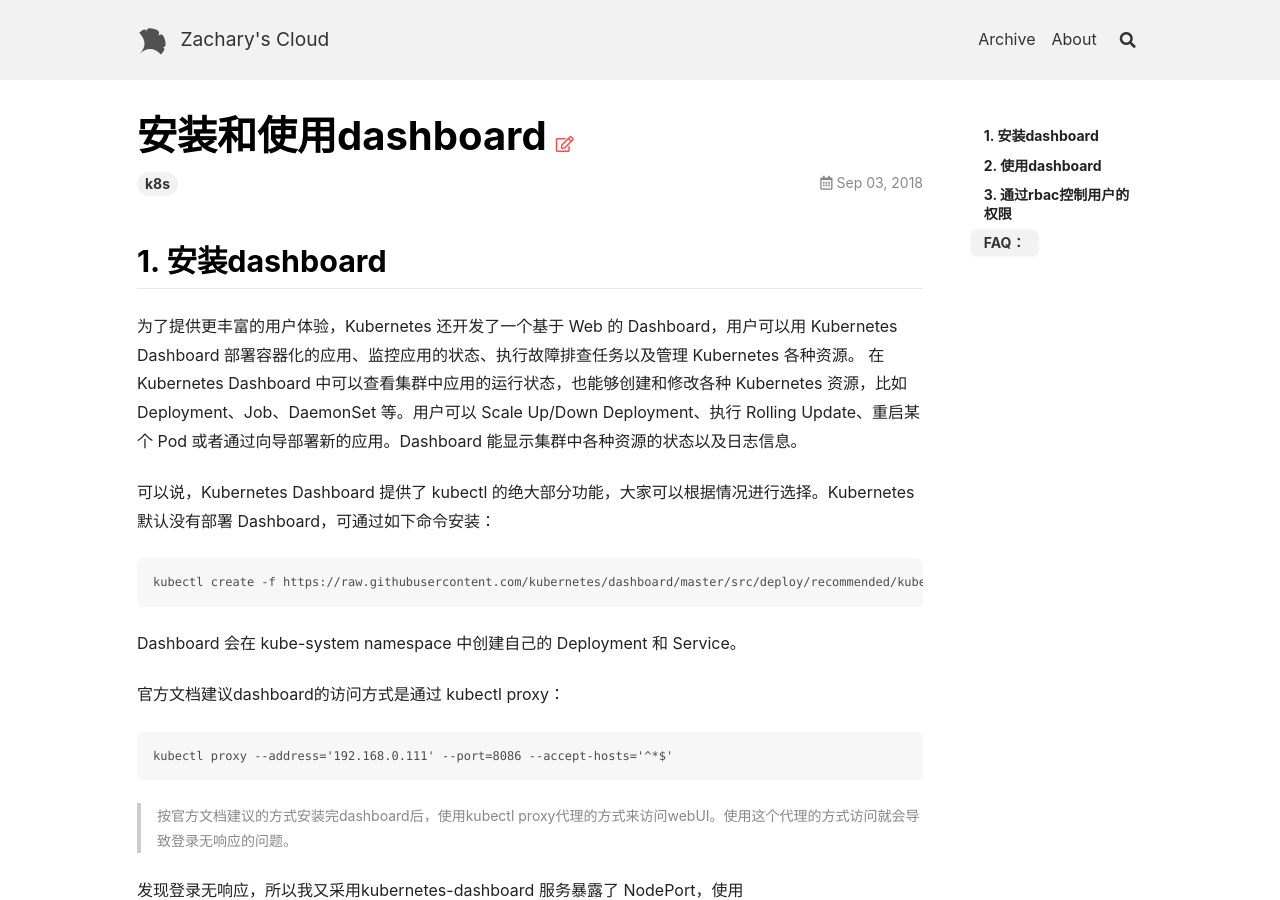
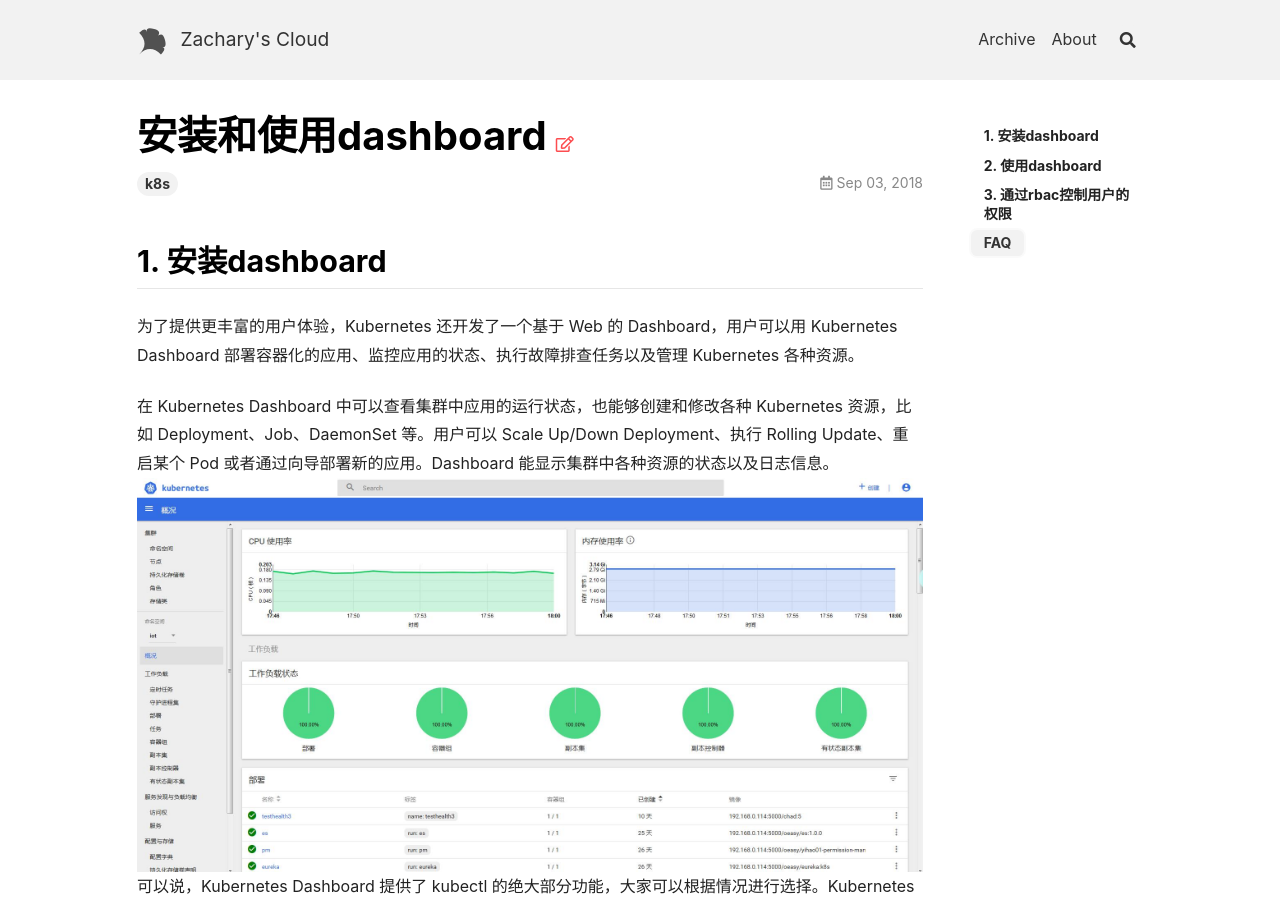
Before and after one commit to mazengxie/mazengxie.github.io, a Jekyll site: the page built from _posts/2018-09-03-install-dashboard-for-k8s.md, in a window 1280 px wide and 900 px high. Built offline with Jekyll 4.4.1, drawn with Linux system fonts in a browser that asks for light colours; nearby versions of some CDN libraries.

Commit message:
add dashborad image

```diff
--- a/_posts/2018-09-03-install-dashboard-for-k8s.md
+++ b/_posts/2018-09-03-install-dashboard-for-k8s.md
@@ -8,8 +8,9 @@
 
 为了提供更丰富的用户体验，Kubernetes 还开发了一个基于 Web 的 Dashboard，用户可以用 Kubernetes Dashboard 部署容器化的应用、监控应用的状态、执行故障排查任务以及管理 Kubernetes 各种资源。
 <!--more-->
+
 在 Kubernetes Dashboard 中可以查看集群中应用的运行状态，也能够创建和修改各种 Kubernetes 资源，比如 Deployment、Job、DaemonSet 等。用户可以 Scale Up/Down Deployment、执行 Rolling Update、重启某个 Pod 或者通过向导部署新的应用。Dashboard 能显示集群中各种资源的状态以及日志信息。
-
+![](/images/2018-09-03/source.jpg)
 可以说，Kubernetes Dashboard 提供了 kubectl 的绝大部分功能，大家可以根据情况进行选择。Kubernetes 默认没有部署 Dashboard，可通过如下命令安装：
 
 	kubectl create -f https://raw.githubusercontent.com/kubernetes/dashboard/master/src/deploy/recommended/kubernetes-dashboard.yaml
@@ -141,7 +142,7 @@
 	  apiGroup: rbac.authorization.k8s.io
 
 ![](/images/2018-09-03/all-ns.jpg)
-## FAQ：
+## FAQ
 
 1. 在dashboard界面登录没有反应？
 
```
Also changed, not shown: images/2018-09-03/source.jpg (added).
